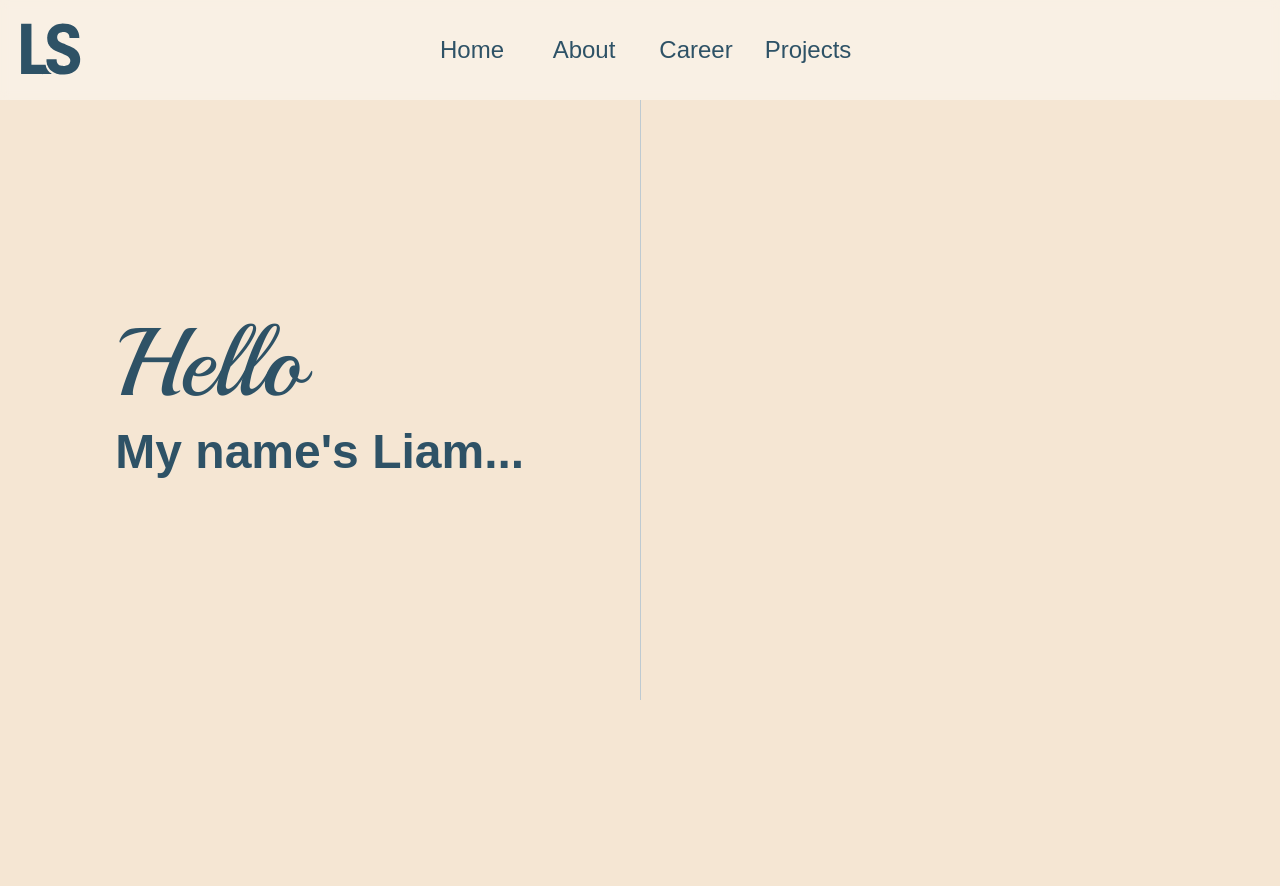
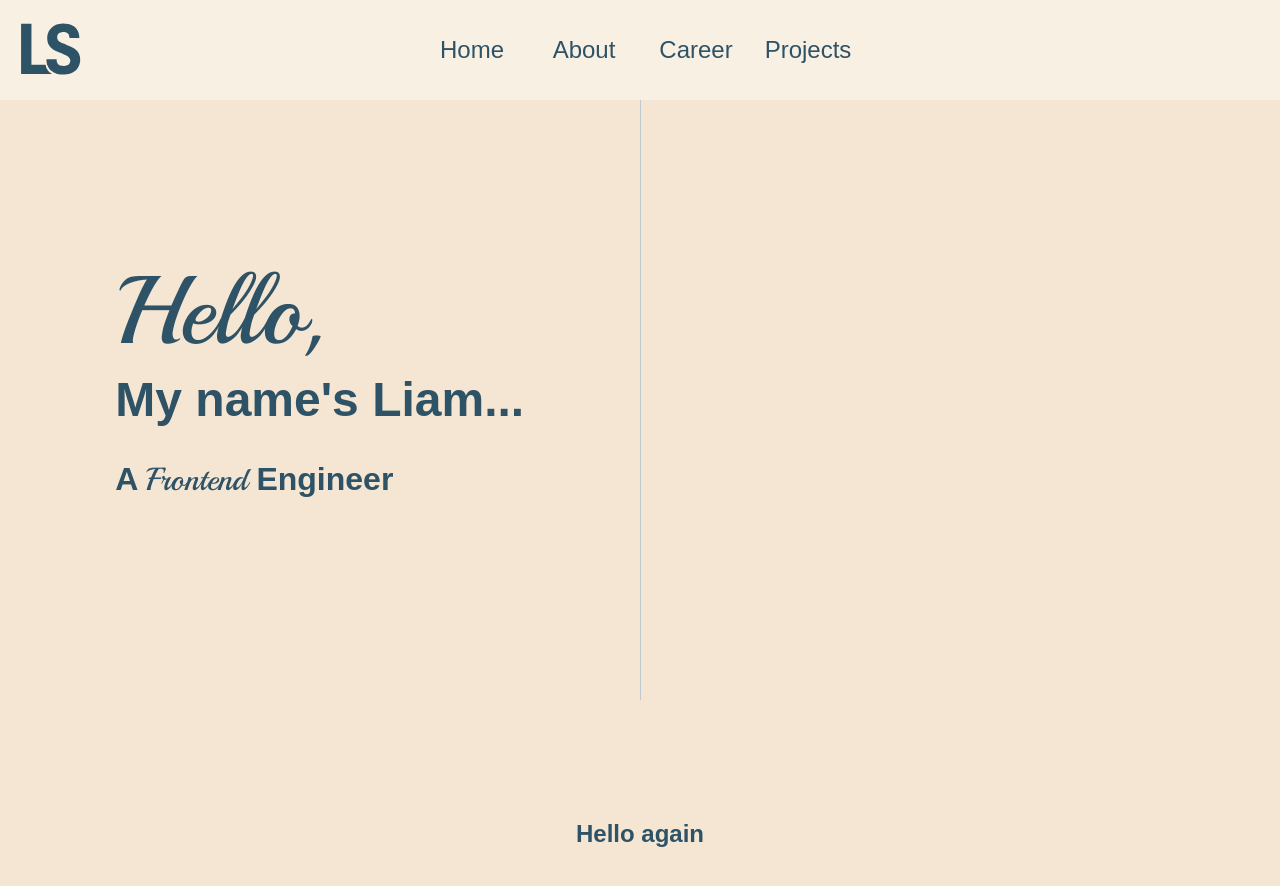
Before and after one commit to lpdshergold/LShergold, a React (Vite) app: page / in a window 1280 px wide. Shown: the top 886 px of the page. Before the commit the page ends 800 px from the top, so only its background shows below. Built offline with nearby package versions, Linux system fonts and the light colour scheme; a web font is replaced by a local one.

Commit message:
Add Section comp

```diff
--- a/src/App.tsx
+++ b/src/App.tsx
@@ -1,5 +1,6 @@
 import Nav from './components/Nav/Nav'
 import Hero from './components/Hero/Hero'
+import About from './components/About/About'
 import './App.scss'
 
 export const App = () => {
@@ -8,6 +9,7 @@ export const App = () => {
       <Nav />
       <main>
         <Hero />
+        <About />
       </main>
     </>
   )
--- /dev/null
+++ b/src/components/About/About.tsx
@@ -0,0 +1,12 @@
+import Section from '../Atoms/Section/Section'
+import './About.scss'
+
+const About = () => {
+  return (
+    <Section>
+      <h1>Hello again</h1>
+    </Section>
+  )
+}
+
+export default About
--- /dev/null
+++ b/src/components/Atoms/Section/Section.scss
@@ -0,0 +1,4 @@
+.wrapper-section {
+  height: 100vh;
+  background: var(--bg);
+}
--- /dev/null
+++ b/src/components/Atoms/Section/Section.tsx
@@ -0,0 +1,13 @@
+import './Section.scss'
+
+type SectionProps = React.HTMLAttributes<'section'>
+
+const Section = ({ children, className }: SectionProps) => {
+  return (
+    <section className={`wrapper-section ${className ?? ''}`}>
+      {children}
+    </section>
+  )
+}
+
+export default Section
--- a/src/components/Hero/Hero.scss
+++ b/src/components/Hero/Hero.scss
@@ -1,7 +1,7 @@
 @use '../../styles/mixins' as *;
 @use '../../index.scss';
 
-.wrapper {
+.hero-wrapper {
   height: 100vh;
   background: var(--bg);
   display: grid;
@@ -15,23 +15,25 @@
   }
 }
 
-.wrapper div {
+.hero-wrapper div {
   display: flex;
   justify-content: center;
   text-align: left;
   flex-direction: column;
-  margin: 0 auto;
+  margin: 0 auto 0 2rem;
+  @include media-md {
+    margin: 0 auto;
+  }
 }
 
-.wrapper div h1,
+.hero-wrapper div h1,
 h2 {
   animation-name: animateHeaders;
-  animation-timing-function: ease;
   margin: 0;
 }
 
-.wrapper div h1 {
-  animation-duration: 1.5s;
+.hero-wrapper div h1 {
+  animation-duration: 1s;
   font-family: var(--font-flair);
   font-size: 3rem;
   @include media-md {
@@ -40,14 +42,27 @@ h2 {
   }
 }
 
-.wrapper div h2 {
-  animation-duration: 3s;
+.hero-wrapper div h2 {
+  animation-duration: 2s;
   font-size: 1.5rem;
   @include media-md {
     font-size: 3rem;
     line-height: 3.5rem;
     margin-top: 1rem;
     margin-bottom: 0;
+  }
+}
+
+.hero-wrapper div h3 {
+  animation-name: animateHeaders;
+  animation-duration: 3s;
+  font-size: 1rem;
+  span {
+    font-family: var(--font-flair);
+    font-weight: 500;
+  }
+  @include media-md {
+    font-size: 2rem;
   }
 }
 
@@ -62,11 +77,11 @@ h2 {
 
 .hero-img {
   animation-name: animateImageBottom;
-  animation-timing-function: ease;
-  animation-duration: 4s;
+  animation-duration: 3s;
   width: 100vw;
   max-width: 390px;
   margin: auto auto;
+  border: 10px solid var(--border);
   @include media-md {
     border-radius: 10%;
     animation-name: animateImageLeft;
--- a/src/components/Hero/Hero.tsx
+++ b/src/components/Hero/Hero.tsx
@@ -1,12 +1,16 @@
 import './Hero.scss'
 import heroPic from '../../assets/me_sitting.png'
+import Section from '../Atoms/Section/Section'
 
-export const Hero = () => {
+const Hero = () => {
   return (
-    <section className='wrapper'>
+    <Section className='hero-wrapper'>
       <div>
-        <h1>Hello</h1>
+        <h1>Hello,</h1>
         <h2>My name's Liam...</h2>
+        <h3>
+          A <span>Frontend</span> Engineer
+        </h3>
       </div>
       <div className='line-break' />
       <img
@@ -14,7 +18,7 @@ export const Hero = () => {
         src={heroPic}
         alt='Liam sitting with a furry friend'
       />
-    </section>
+    </Section>
   )
 }
 
```
Also changed, not shown: src/components/About/About.scss (added).
